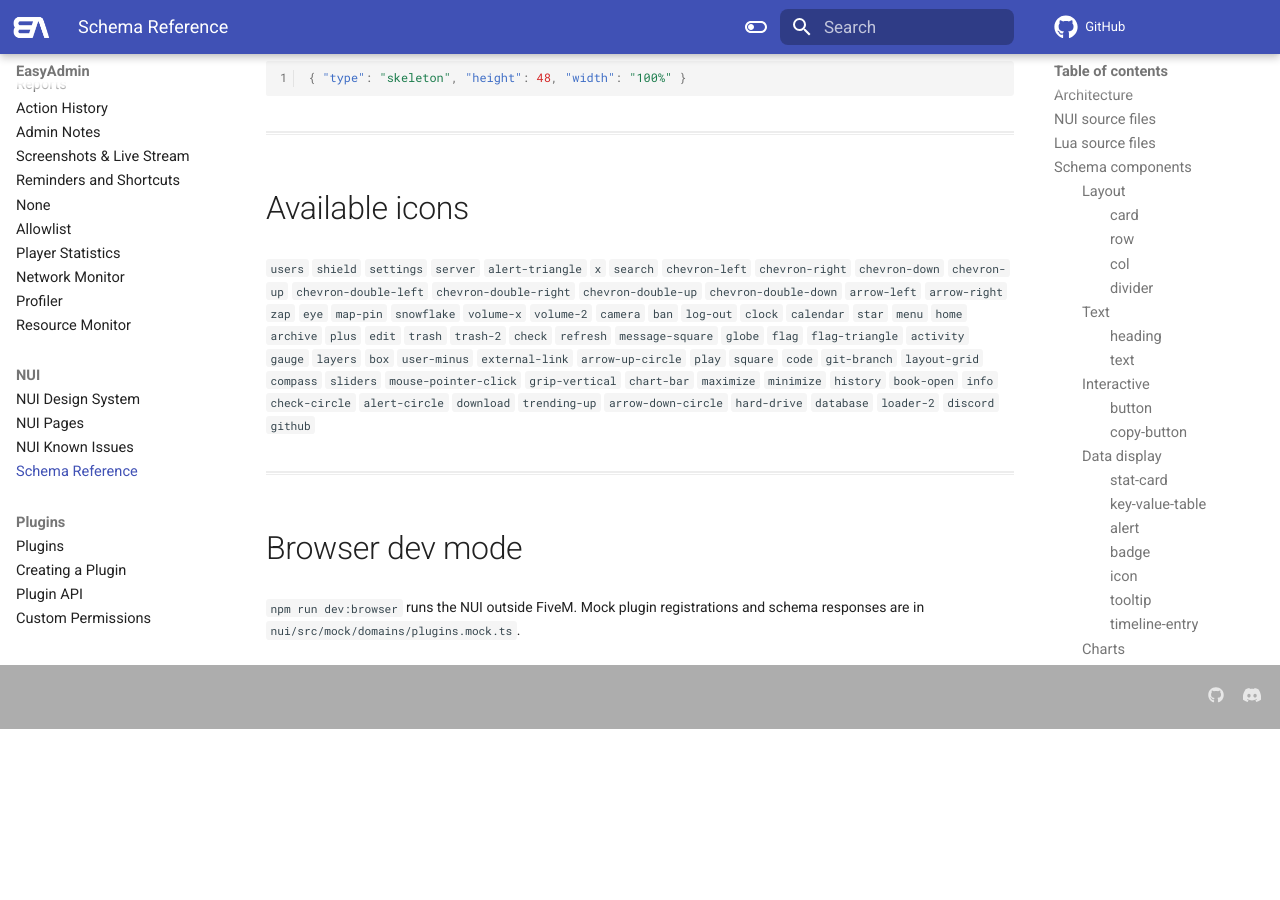
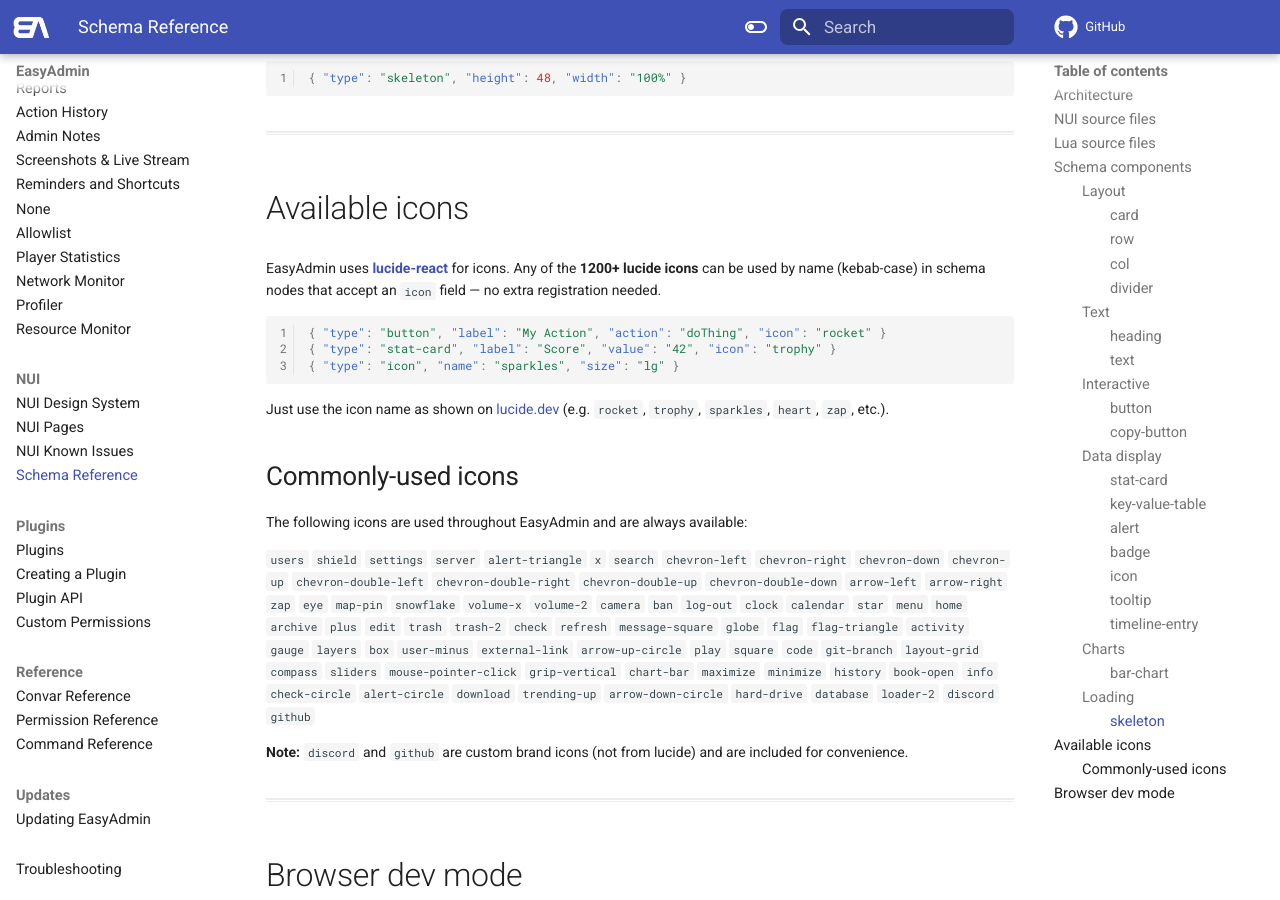
Before and after one commit to Blumlaut/EasyAdmin, an MkDocs documentation site: the page built from docs/docs/nui-plugins.md, in a window 1280 px wide and 900 px high, scrolled down 6234 px. Built offline with MkDocs 1.6.1 and Material for MkDocs 9.7.7, drawn with Linux system fonts in a browser that asks for light colours; comment, search, counter and statistics services are not loaded; before the commit the page ends 6963 px from its top, so only the background shows below that.

Commit message:
fix(nui): fix linter errors and document lucide-react icon support
- Replace useEffect with useMemo in usePagination to avoid
  calling setState synchronously (react-hooks/set-state-in-effect)
- Fix Tailwind class order warnings in ServerCleanup, ServerConvars,
  ServerInfo, and SettingsLinks pages
- Document lucide-react icon support in nui-plugins.md, explaining
  that any of the 1200+ lucide icons can be used by kebab-case name

````diff
--- a/docs/docs/nui-plugins.md
+++ b/docs/docs/nui-plugins.md
@@ -258,6 +258,20 @@
 
 ## Available icons
 
+EasyAdmin uses **[lucide-react](https://lucide.dev/icons/)** for icons. Any of the **1200+ lucide icons** can be used by name (kebab-case) in schema nodes that accept an `icon` field — no extra registration needed.
+
+```json
+{ "type": "button", "label": "My Action", "action": "doThing", "icon": "rocket" }
+{ "type": "stat-card", "label": "Score", "value": "42", "icon": "trophy" }
+{ "type": "icon", "name": "sparkles", "size": "lg" }
+```
+
+Just use the icon name as shown on [lucide.dev](https://lucide.dev/icons/) (e.g. `rocket`, `trophy`, `sparkles`, `heart`, `zap`, etc.).
+
+### Commonly-used icons
+
+The following icons are used throughout EasyAdmin and are always available:
+
 `users` `shield` `settings` `server` `alert-triangle` `x` `search`
 `chevron-left` `chevron-right` `chevron-down` `chevron-up`
 `chevron-double-left` `chevron-double-right` `chevron-double-up`
@@ -272,6 +286,8 @@
 `alert-circle` `download` `trending-up` `arrow-down-circle` `hard-drive`
 `database` `loader-2` `discord` `github`
 
+**Note:** `discord` and `github` are custom brand icons (not from lucide) and are included for convenience.
+
 ---
 
 ## Browser dev mode
--- a/nui/src/pages/Server/ServerCleanup.tsx
+++ b/nui/src/pages/Server/ServerCleanup.tsx
@@ -25,7 +25,7 @@
   return (
     <div className="card flex flex-col">
       <p className="section-label">{t("Cleanup")}</p>
-      <p className="mb-3 text-sm text-fg-subtle flex-1">
+      <p className="mb-3 flex-1 text-sm text-fg-subtle">
         {t("Remove cars, peds, or props from an area around you.")}
       </p>
       <button
--- a/nui/src/pages/Server/ServerConvars.tsx
+++ b/nui/src/pages/Server/ServerConvars.tsx
@@ -129,7 +129,7 @@
 
   return (
     <div className="card">
-      <div className="flex items-center justify-between mb-3">
+      <div className="mb-3 flex items-center justify-between">
         <p className="section-label mb-0">{t("ConVars")}</p>
         <div className="flex items-center gap-2">
           {canEdit && (
--- a/nui/src/pages/Server/ServerInfo.tsx
+++ b/nui/src/pages/Server/ServerInfo.tsx
@@ -120,7 +120,7 @@
 
   return (
     <div className="card">
-      <div className="flex items-center justify-between mb-3">
+      <div className="mb-3 flex items-center justify-between">
         <p className="section-label mb-0">{t("Server Info")}</p>
         {canEdit && (
           <button
--- a/nui/src/pages/Settings/SettingsLinks.tsx
+++ b/nui/src/pages/Settings/SettingsLinks.tsx
@@ -17,7 +17,7 @@
   return (
     <div className="flex items-center gap-3">
       <Icon name={icon} size="sm" className="shrink-0 text-fg-muted" />
-      <span className="flex-1 text-sm text-fg-secondary">{label}</span>
+      <span className="text-fg-secondary flex-1 text-sm">{label}</span>
       <CopyButton
         value={url}
         label={t("Copy")}
````
Also changed, not shown: 1 other file.
